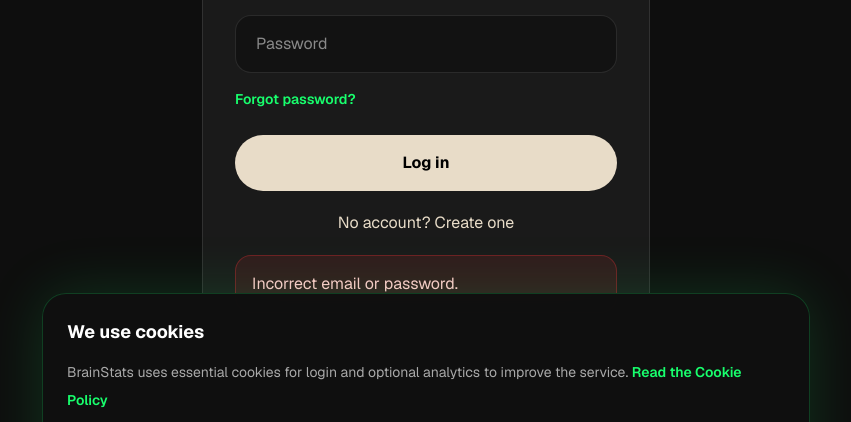
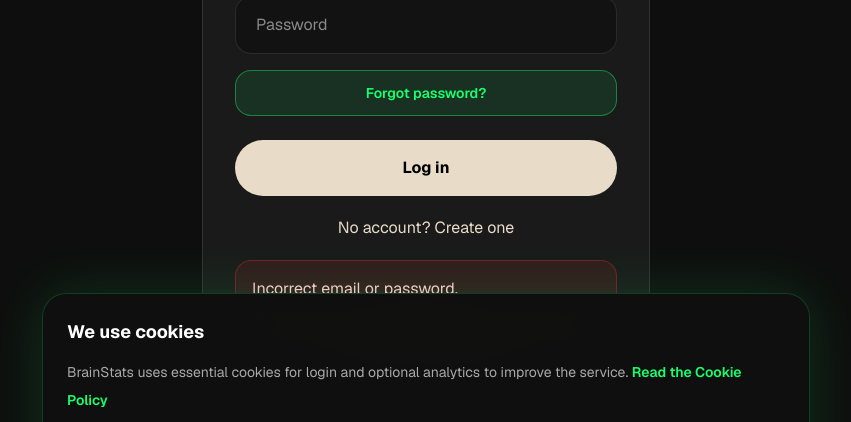
Before and after one commit to Pontus-Kaosen/Brainstats.ai, a Next.js app: page /login in a window 1280 px wide. Both pictures are taken after a click on the button "Log in". Shown: the part 267-689 px from the top of the page, without its empty margins (214-1065 px from the left). Built offline with nearby package versions, Linux system fonts and the light colour scheme; no server answers.

Commit message:
Make forgot-password button always visible on login.
Show a clear reset-password button under the password field and again after failed login so users can request a new password without hunting for a hidden link.

```diff
--- a/app/login/page.tsx
+++ b/app/login/page.tsx
@@ -169,11 +169,15 @@ function LoginForm() {
               className="mt-4 w-full rounded-2xl border border-white/10 bg-black/30 px-5 py-4 text-white outline-none"
             />
 
-            {mode === "login" && loginFailed ? (
+            {mode === "login" ? (
               <button
                 type="button"
                 onClick={() => switchMode("forgot")}
-                className="mt-4 text-sm font-semibold text-[#18ff6d] transition hover:text-[#9dffc4]"
+                className={`mt-4 w-full rounded-2xl border px-4 py-3 text-sm font-semibold transition ${
+                  loginFailed
+                    ? "border-[#18ff6d]/40 bg-[#18ff6d]/10 text-[#18ff6d] hover:bg-[#18ff6d]/15"
+                    : "border-white/10 bg-black/20 text-[#E8DCC8] hover:border-[#E8DCC8]/30 hover:bg-white/5"
+                }`}
               >
                 {t.login.forgotPassword}
               </button>
@@ -247,7 +251,17 @@ function LoginForm() {
                 : "bg-black/30 text-[#E8DCC8]"
             }`}
           >
-            {message}
+            <p>{message}</p>
+
+            {loginFailed && mode === "login" ? (
+              <button
+                type="button"
+                onClick={() => switchMode("forgot")}
+                className="mt-3 w-full rounded-xl border border-[#18ff6d]/40 bg-[#18ff6d]/10 px-4 py-2.5 text-sm font-bold text-[#18ff6d] transition hover:bg-[#18ff6d]/15"
+              >
+                {t.login.forgotPassword}
+              </button>
+            ) : null}
           </div>
         ) : null}
 
```
